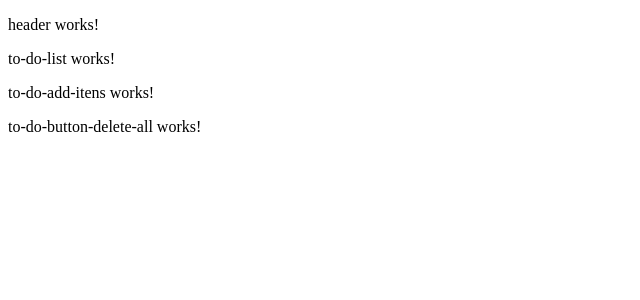
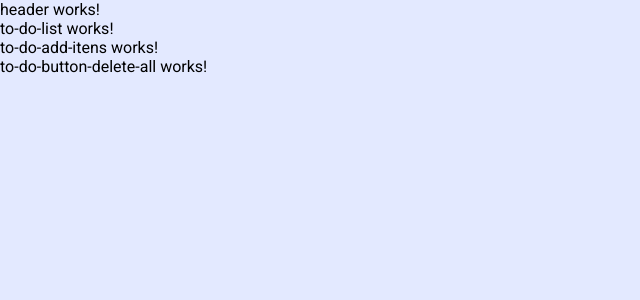
Before and after one commit to jvmhonorato/app-angular-todo, an Angular app: page / in a window 1280 px wide. Shown: the top 300 px of the page, without its empty margins (0-640 px from the left). Built offline with nearby package versions, Linux system fonts and the light colour scheme.

Commit message:
import google font roboto and aply in styles.scss import variables environment to styles.scss

```diff
--- a/src/styles.scss
+++ b/src/styles.scss
@@ -1 +1,21 @@
 /* You can add global styles to this file, and also import other style files */
+@import './dist/scss/variables.scss';
+
+@import url('https://fonts.googleapis.com/css2?family=Roboto:ital,wght@0,400;0,700;1,300&family=Titillium+Web:wght@400;700&display=swap');
+
+*{
+  margin: 0;
+  padding: 0;
+  font-family: roboto;
+  font-weight: 400;
+}
+
+body{
+  background: $primary-background-color;
+}
+
+//classes
+.container{
+  width: 350px;
+  margin: 50px auto;
+}
```
